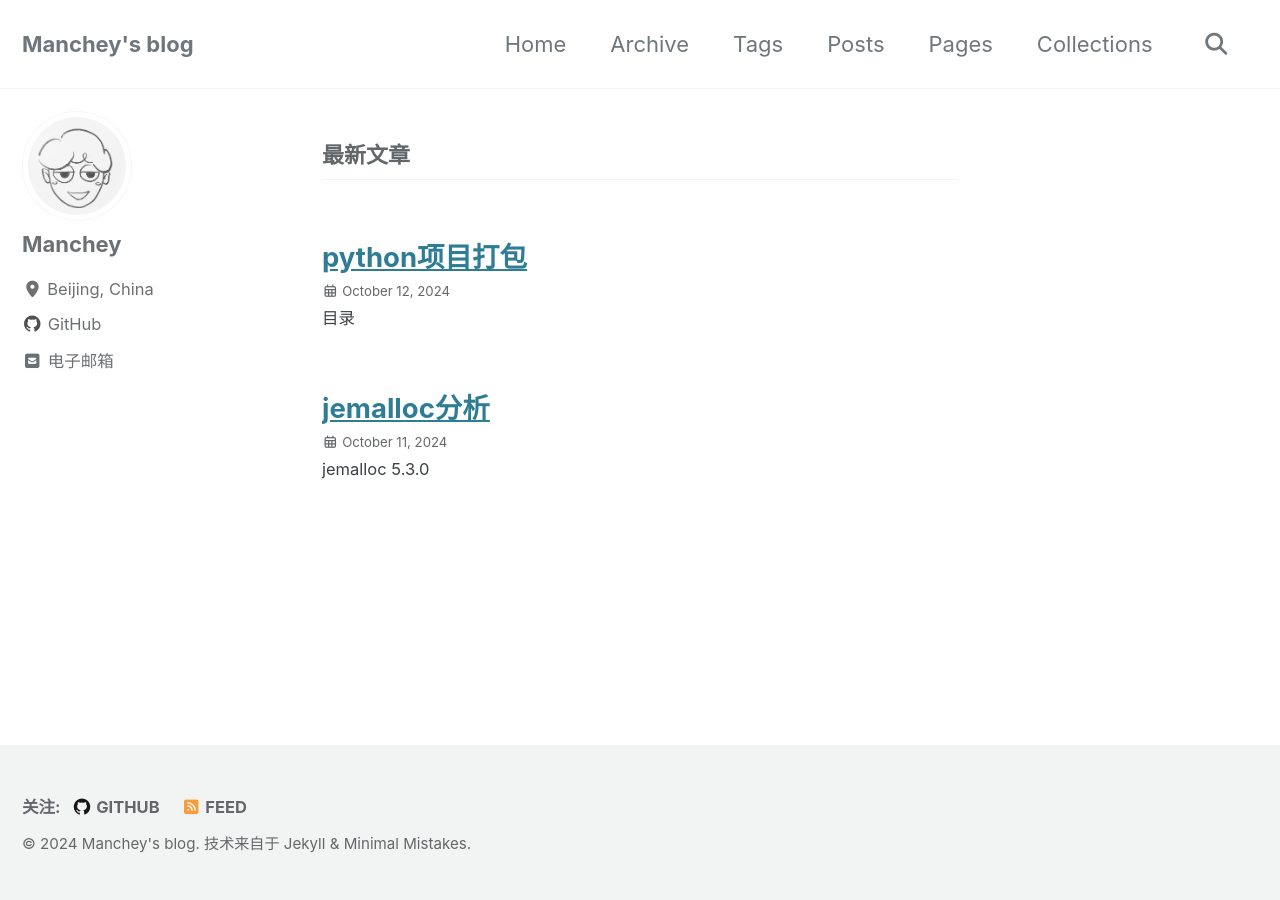
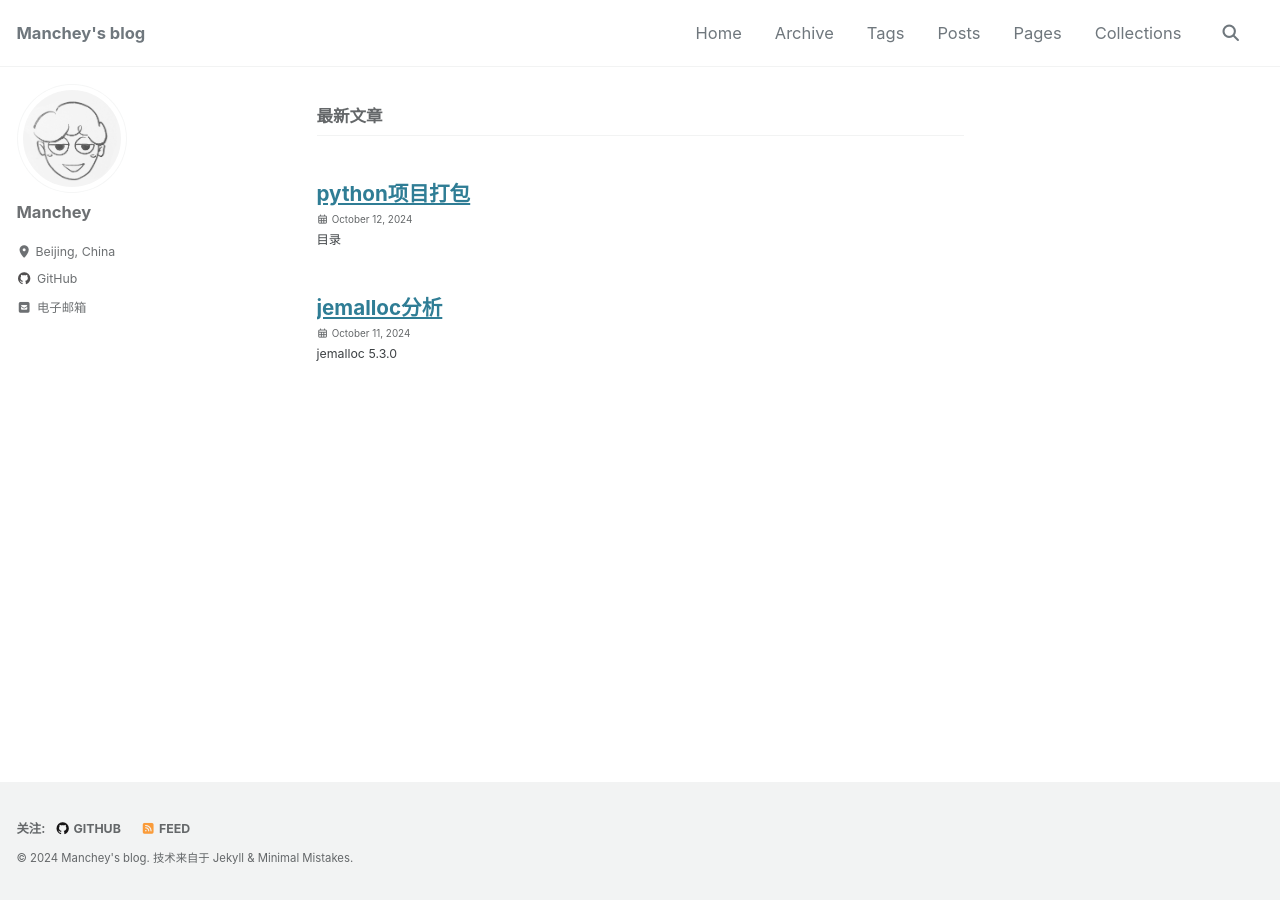
Before and after one commit to Manchey/manchey.github.io, a Jekyll site: the page built from index.html, in a window 1280 px wide. Built offline with Jekyll 4.4.1, drawn with Linux system fonts in a browser that asks for light colours; cached includes are drawn as plain includes; the list of posts is cut into pages by our own code.

Commit message:
change font size

```diff
--- a/_sass/minimal-mistakes/_variables.scss
+++ b/_sass/minimal-mistakes/_variables.scss
@@ -6,7 +6,7 @@
    Typography
    ========================================================================== */
 
-$doc-font-size: 16px !default;
+$doc-font-size: 12px !default;
 $doc-font-size-medium: $doc-font-size * 1.125 !default;
 $doc-font-size-large: $doc-font-size * 1.25 !default;
 $doc-font-size-x-large: $doc-font-size * 1.375 !default;
```
